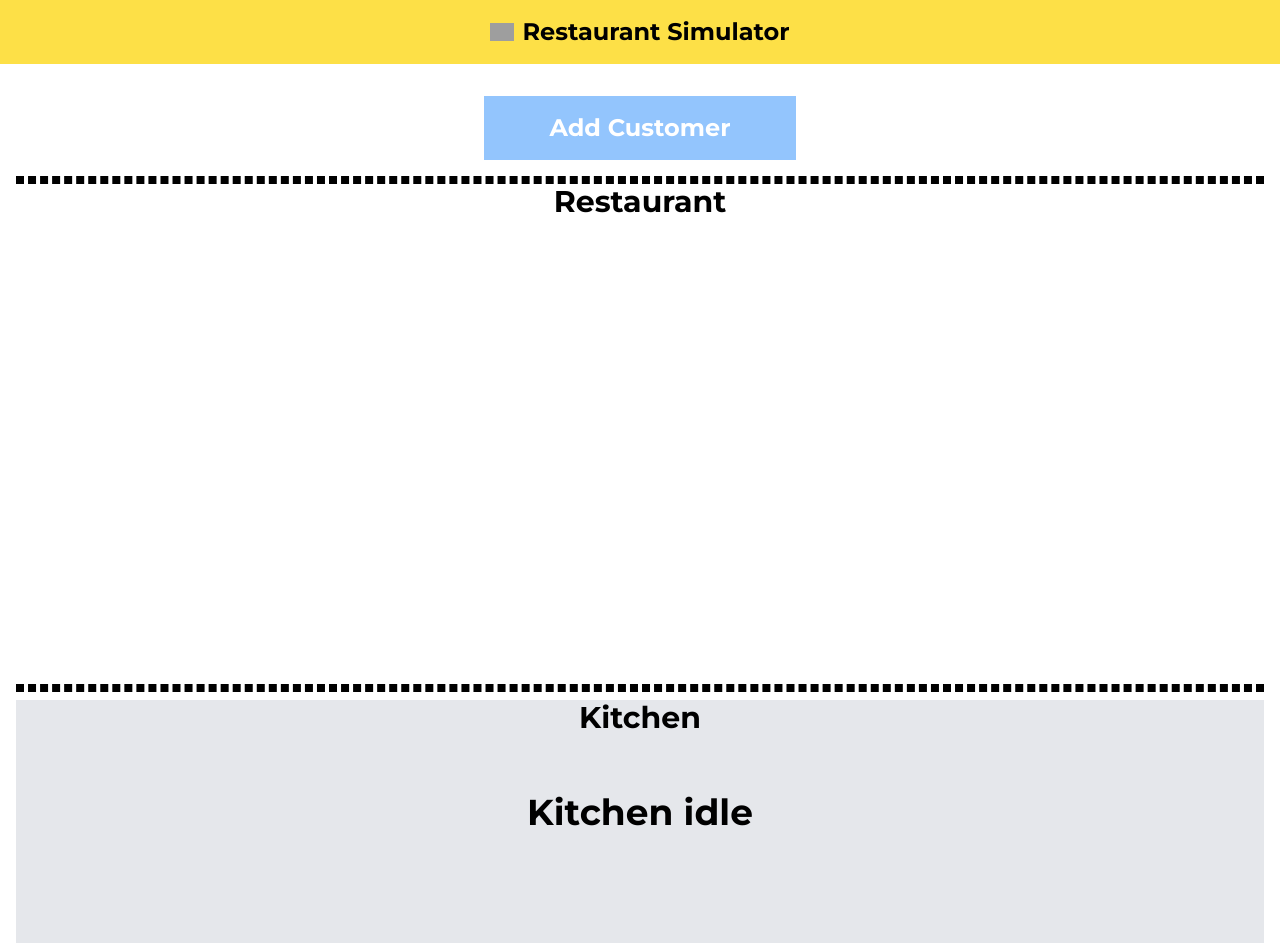
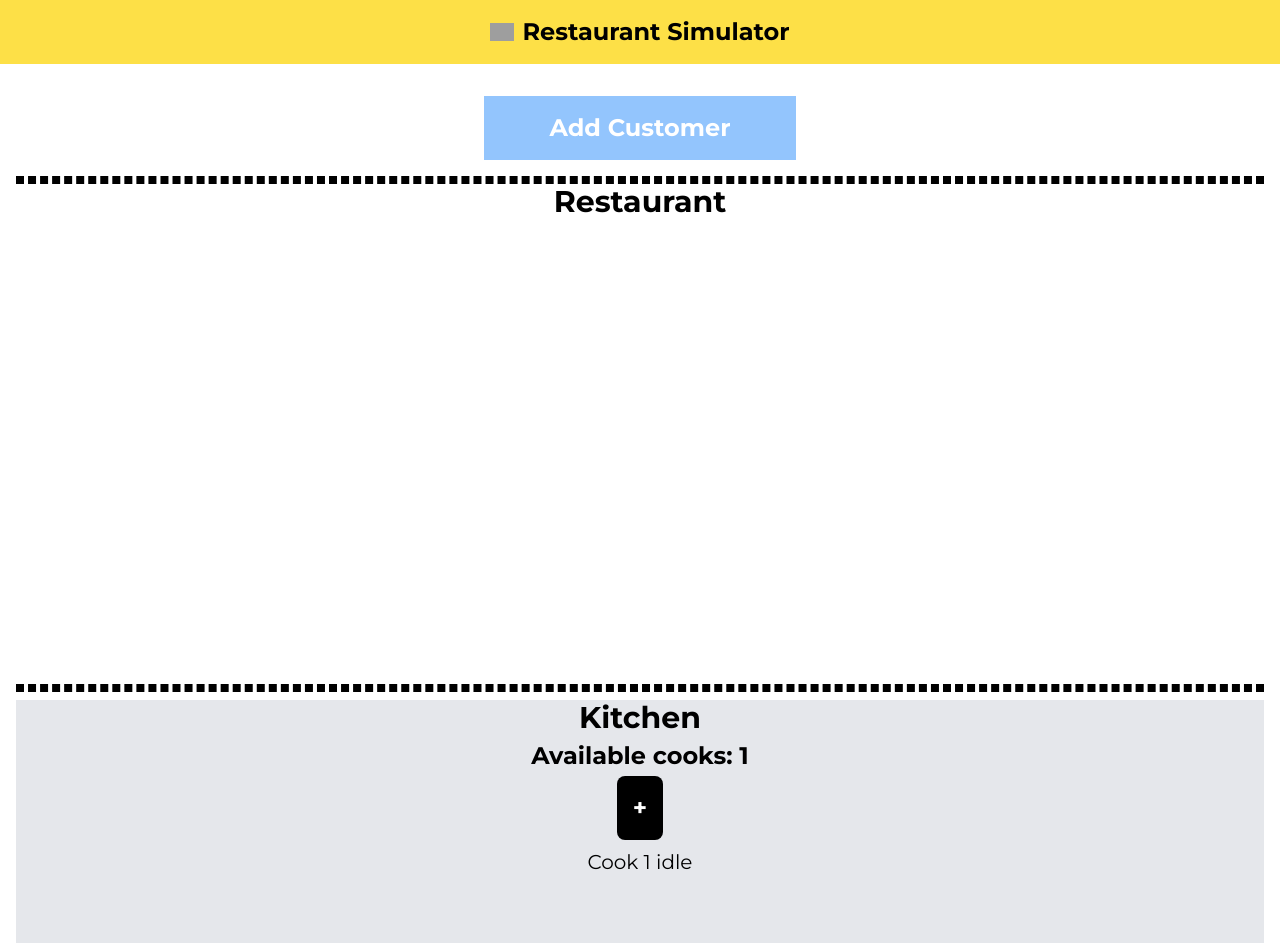
Before and after one commit to ShlokD/fe-challenges, a React (Vite) app: page /restaurant-sim in a window 1280 px wide. Shown: the top 943 px of the page. Built offline with nearby package versions, Linux system fonts and the light colour scheme; grey boxes are pictures that could not be loaded.

Commit message:
update restaurant sim

```diff
--- a/src/restaurant-sim/index.tsx
+++ b/src/restaurant-sim/index.tsx
@@ -30,7 +30,7 @@ const orderReadyEvent = (order: Order) => {
 const RestaurantSim = () => {
   const [customers, setCustomers] = useState<Customer[]>([]);
   const [orders, setOrders] = useState<Order[]>([]);
-  const [currentOrder, setCurrentOrder] = useState<Order | null>(null);
+  const [cooks, setCooks] = useState(new Array(1).fill("0"));
 
   const startSim = () => {
     const newCustomer = { customerId: id(), state: "WAITING" };
@@ -41,22 +41,39 @@ const RestaurantSim = () => {
     });
   };
 
+  const addCook = () => {
+    setCooks(prev => [...prev, "0"])
+
+    if (orders.length > 0) {
+      prepNextOrder();
+    }
+  }
+
+  const assignToFreeCook = (order: Order) => {
+
+
+    setCooks(prev => {
+      const freeCookIndex = prev.findIndex(c => c === "0");
+      if (freeCookIndex === -1) {
+        return prev;
+      }
+      const newCooks = [...prev];
+      newCooks[freeCookIndex] = order.orderId;
+      setTimeout(() => document.dispatchEvent(orderReadyEvent(order)), order.time)
+      return newCooks;
+    })
+  }
+
   const prepNextOrder = () => {
     setOrders((prev) => {
       if (prev.length === 0) {
-        setCurrentOrder(null);
         return [];
       }
       const nextOrder = prev.shift();
       if (!nextOrder) {
-        setCurrentOrder(null);
         return [];
       }
-      setCurrentOrder(nextOrder);
-      setTimeout(
-        () => document.dispatchEvent(orderReadyEvent(nextOrder)),
-        nextOrder.time,
-      );
+      assignToFreeCook(nextOrder)
       if (prev.length > 0) {
         return [...prev];
       } else {
@@ -87,16 +104,26 @@ const RestaurantSim = () => {
 
   const handleOrderReady = (e: CustomEvent) => {
     const customerId = e.detail.order.customerId;
-
+    const orderId = e.detail.order.orderId;
+    setCooks(prev => {
+      const cookIndex = prev.findIndex(c => c === orderId);
+      if (cookIndex === -1) {
+        return prev;
+      }
+      const newCooks = [...prev];
+      newCooks[cookIndex] = "0";
+      return newCooks;
+    })
     setCustomers((prev) => prev.filter((c) => c.customerId !== customerId));
     prepNextOrder();
   };
 
   useEffect(() => {
-    if (orders.length === 1 && !currentOrder) {
+    const cooksAvailable = cooks.some(cook => cook === "0")
+    if (orders.length === 1 && cooksAvailable) {
       prepNextOrder();
     }
-  }, [orders, currentOrder]);
+  }, [orders, cooks]);
 
   useEffect(() => {
     document.addEventListener(
@@ -142,9 +169,8 @@ const RestaurantSim = () => {
               return (
                 <p
                   key={`customer-${i}`}
-                  className={`${
-                    c.state === "WAITING" ? "bg-black" : "bg-blue-400"
-                  } w-10 h-10 rounded-full text-white font-bold text-center block flex items-center justify-center`}
+                  className={`${c.state === "WAITING" ? "bg-black" : "bg-blue-400"
+                    } w-10 h-10 rounded-full text-white font-bold text-center block flex items-center justify-center`}
                 >
                   {c.state === "WAITING" ? "W" : "O"}
                 </p>
@@ -160,14 +186,16 @@ const RestaurantSim = () => {
           }}
         >
           <h2 className="text-3xl font-bold">Kitchen</h2>
-
-          {currentOrder ? (
-            <p className="p-2 text-2xl font-bold">
-              Currently processing: {currentOrder?.orderId}
-            </p>
-          ) : (
-            <p className="p-2 text-4xl font-bold my-12">Kitchen idle</p>
-          )}
+          <h3 className="p-1 text-2xl font-bold">Available cooks: {cooks.length}</h3>
+          <div className="flex  gap-2">
+            <button aria-label="Add cook" className="p-4 text-2xl font-bold bg-black text-white rounded-lg" disabled={cooks.length === 8} onClick={addCook}>+</button>
+          </div>
+          {cooks.map((cook, i) => {
+            if (cook === "0") {
+              return <p className="text-xl p-2" key={`cook-${i}`}>Cook {i + 1} idle</p>
+            }
+            return <p className="text-xl p-2" key={`cook-${i}`}>Cook {i + 1} working  on order {cook}</p>
+          })}
 
           <p className="p-2 text-2xl font-bold my-12">
             Orders in queue {orders.length}
```
Also changed, not shown: 1 other file (tests, documents, lock files or other folders).
